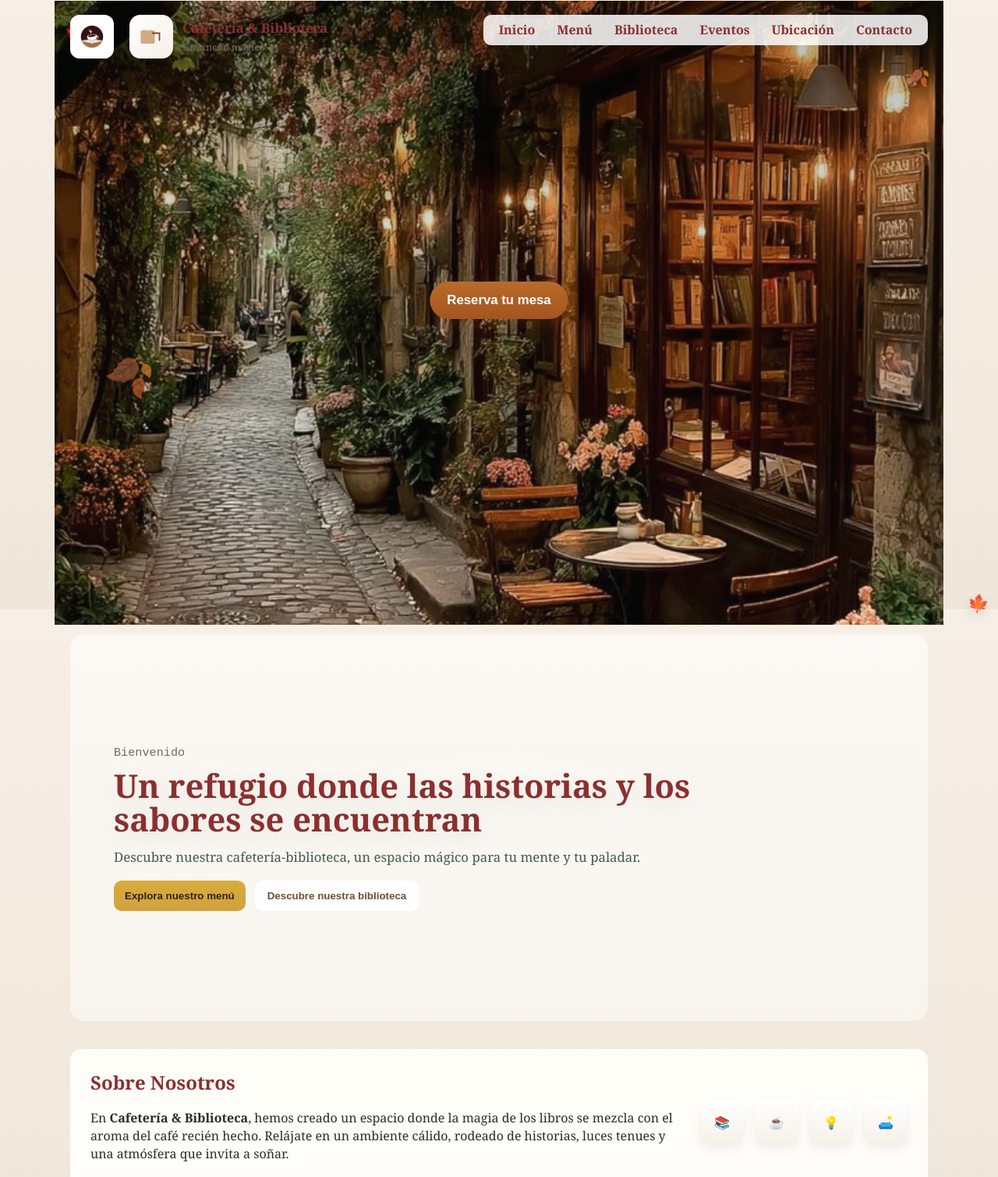
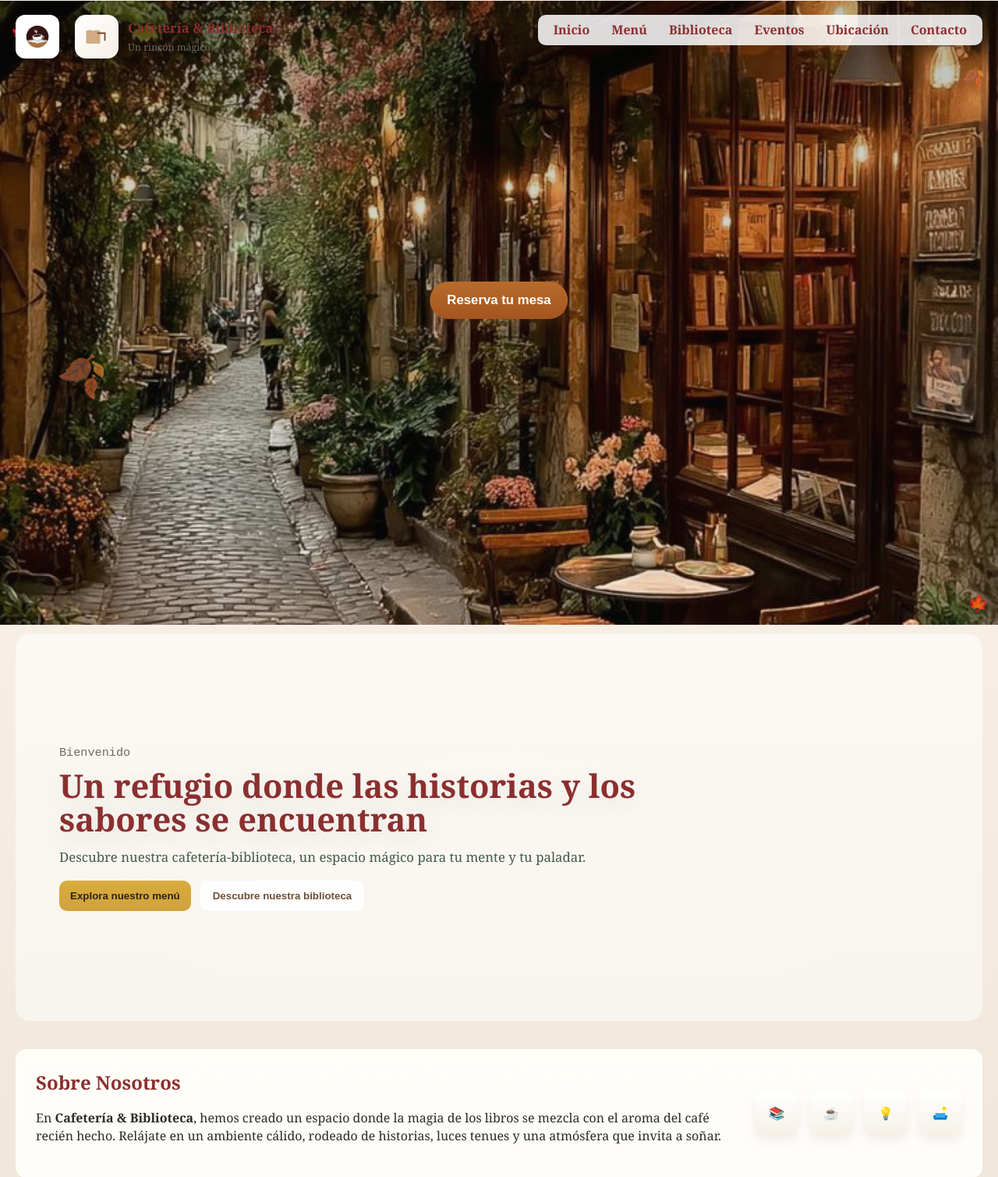
Before and after one commit to SamiNt67/SamiNt67.github.io, a plain HTML site: page index.html in a window 1280 px wide. Shown: the part 19-1528 px from the top of the page at 78% size. Drawn offline with Linux system fonts and the light colour scheme.

Commit message:
Se ha corregido la anchura de la web, quitando los limites, para que se expanda a pantalla completa.

```diff
--- a/index.html
+++ b/index.html
@@ -17,10 +17,10 @@
         --red: #8b2f2f; /* rojo cálido para títulos */
         --muted: #6f6a60;
         --radius: 12px;
-        --max-width: 1100px;
+        --max-width: 100%;
       }
 
-      html,body{height:100%;}
+      html,body{height:100%;width:100%;margin:0;padding:0;}
       body{
         margin:0;
         font-family: 'Georgia', 'Times New Roman', serif;
@@ -29,9 +29,10 @@
         -webkit-font-smoothing:antialiased;
         -moz-osx-font-smoothing:grayscale;
         line-height:1.45;
+        width:100%;
       }
 
-      .wrap{max-width:var(--max-width);margin:0 auto;padding:20px;}
+      .wrap{max-width:var(--max-width);margin:0 auto;padding:20px;width:100%;box-sizing:border-box;}
 
       header{
         position:relative;
@@ -44,9 +45,8 @@
         background-position:center center;
         background-repeat:no-repeat;
         background-attachment:fixed;
-        /* full-bleed: compensate .wrap horizontal padding (20px) */
-        width: calc(100% + 40px);
-        left: -20px;
+        width: 100vw;
+        margin-left: calc(-50vw + 50%);
         box-sizing: border-box;
         background-image: linear-gradient(180deg, rgba(15,18,12,0.28), rgba(255,255,255,0.02)), url('imagen/descargar (3).jpg');
       }
```
